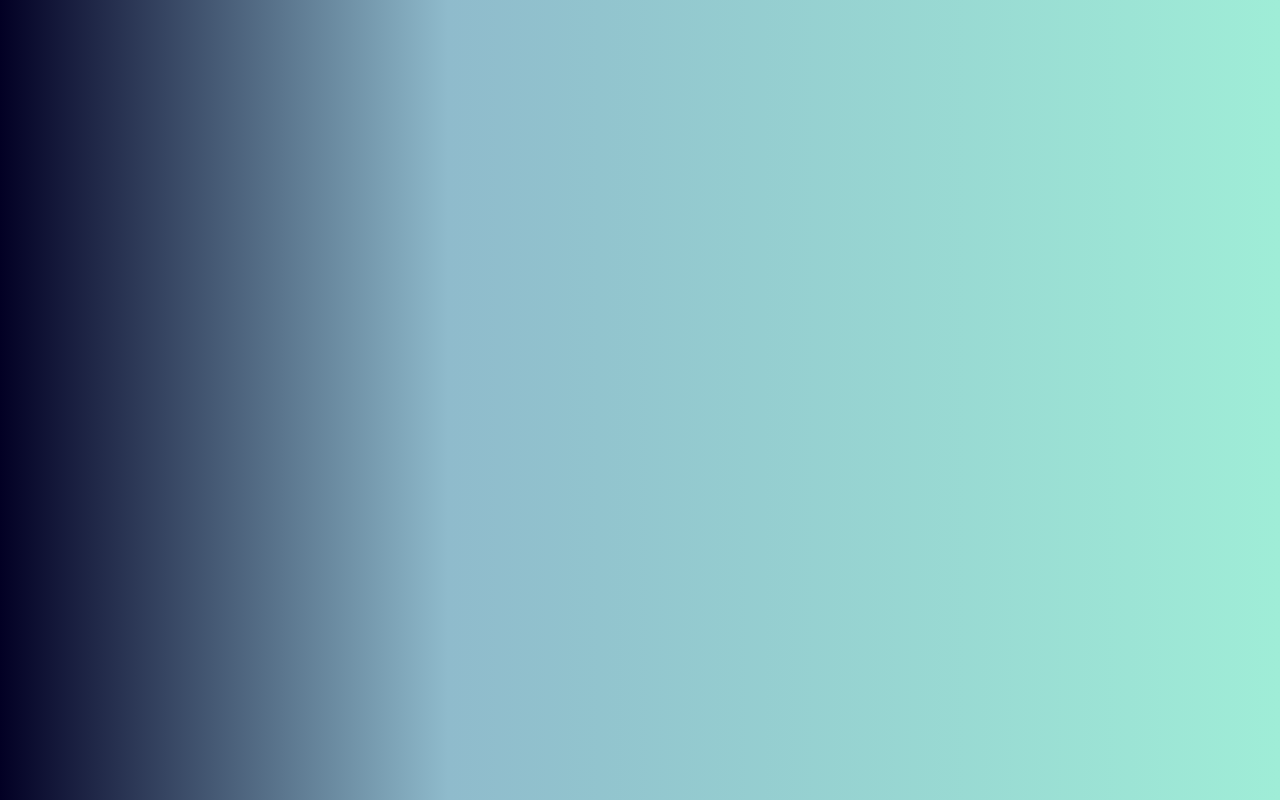
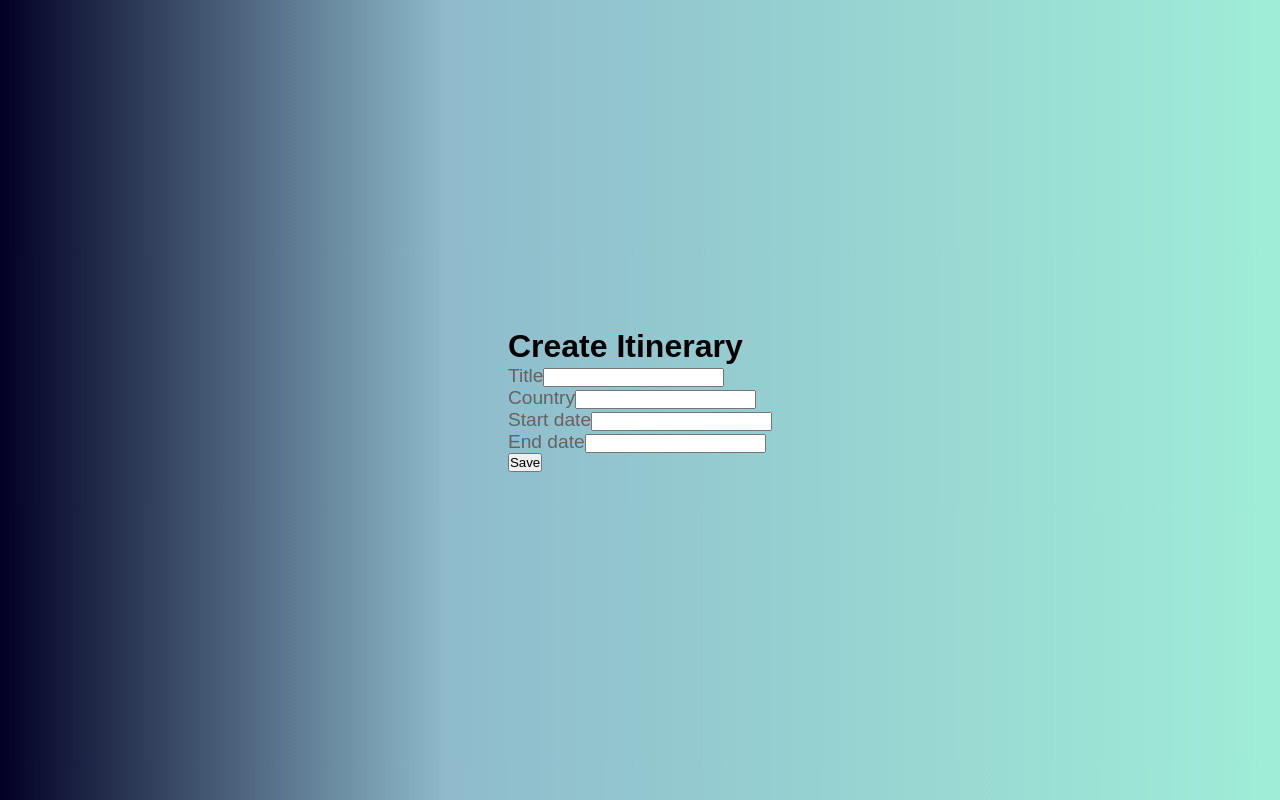
Before and after one commit to chewyxx/WinTech, a React (Create React App) app in the folder client/: page /itineraries/create in a window 1280 px wide. Before the commit this address had no page. Built offline with nearby package versions, Linux system fonts and the light colour scheme.

Commit message:
Create itinerary pages

```diff
--- a/client/src/App.js
+++ b/client/src/App.js
@@ -1,6 +1,7 @@
 import { Route, Routes } from "react-router-dom";
 import { Login, Signup } from "./Pages";
 import Home from "./Pages/Home";
+import { CreateItinerary, ItinerariesPage } from "./Pages";
 
 function App() {
   return (
@@ -9,6 +10,8 @@ function App() {
         <Route path="/" element={<Home />} />
         <Route path="/login" element={<Login />} />
         <Route path="/signup" element={<Signup />} />
+        <Route path="/itineraries/create" element={<CreateItinerary />} />
+        <Route path="/itineraries" element={<ItinerariesPage />} />
       </Routes>
     </div>
   );
--- /dev/null
+++ b/client/src/Pages/CreateItinerary.jsx
@@ -0,0 +1,87 @@
+import React, { useState } from "react";
+import { useNavigate } from "react-router-dom";
+import axios from "axios";
+
+const CreateItinerary = () => {
+
+    const [title, setTitle] = useState('');
+    const [country, setCountry] = useState('');
+    const [startDate, setStartDate] = useState('');
+    const [endDate, setEndDate] = useState('');
+    const [loading, setLoading] = useState(false);
+
+    const navigate = useNavigate();
+
+    const handleSaveItinerary = () => {
+        const data = {
+            title,
+            country,
+            startDate,
+            endDate,
+        };
+        setLoading(true);
+        axios.post('http://localhost:4000/itineraries', data)
+            .then(() => {
+                setLoading(false);
+                navigate('/');
+            })
+            .catch((error) => {
+                setLoading(false);
+                alert('An error occurred. Please check console');
+                console.log(error);
+            })
+    };
+
+
+    return (
+        <div className="p-4">
+            <h1 className="text-3xl my-4">Create Itinerary</h1>
+            { loading ? <p>loading...</p> : ''}
+
+            <div className="flex flex-cool border-2">
+                <div className="my-4">
+                    <label className="text-xl mr-4">Title</label>
+                    <input
+                        type="text"
+                        value={title}
+                        onChange={(e) => setTitle(e.target.value)}
+                        className="border-2 px-4"
+                    />
+                </div>
+                <div className="my-4">
+                    <label className="text-xl mr-4">Country</label>
+                    <input
+                        type="text"
+                        value={country}
+                        onChange={(e) => setCountry(e.target.value)}
+                        className="border-2 px-4"
+                    />
+                </div>
+                <div className="my-4">
+                    <label className="text-xl mr-4">Start date</label>
+                    <input
+                        type="text"
+                        value={startDate}
+                        onChange={(e) => setStartDate(e.target.value)}
+                        className="border-2 px-4"
+                    />
+                </div>
+                <div className="my-4">
+                    <label className="text-xl mr-4">End date</label>
+                    <input
+                        type="text"
+                        value={endDate}
+                        onChange={(e) => setEndDate(e.target.value)}
+                        className="border-2 px-4"
+                    />
+                </div>
+
+                <button onClick={handleSaveItinerary}>
+                    Save
+                </button>
+            </div>
+        </div>
+    )
+}
+
+export default CreateItinerary;
--- /dev/null
+++ b/client/src/Pages/ItinerariesPage.jsx
@@ -0,0 +1,20 @@
+// my trips
+
+import React, { useState } from "react";
+import { Link, useNavigate } from "react-router-dom";
+import axios from "axios";
+
+const ItinerariesPage = () => {
+    const [loading, setLoading] = useState(false);
+
+    const navigate = useNavigate();
+
+    return (
+        <div className="p-4">
+            <h1 className="text-3xl my-4">Itineraries page</h1>
+            { loading ? <p>loading...</p> : ''}
+        </div>
+    )
+}
+
+export default ItinerariesPage;
--- a/client/src/Pages/index.js
+++ b/client/src/Pages/index.js
@@ -1,3 +1,6 @@
 export {default as Login} from './Login'
 export {default as Signup} from './Signup'
 export {default as Home} from './Home'
+
+export {default as CreateItinerary} from './CreateItinerary'
+export {default as ItinerariesPage} from './ItinerariesPage'
```
